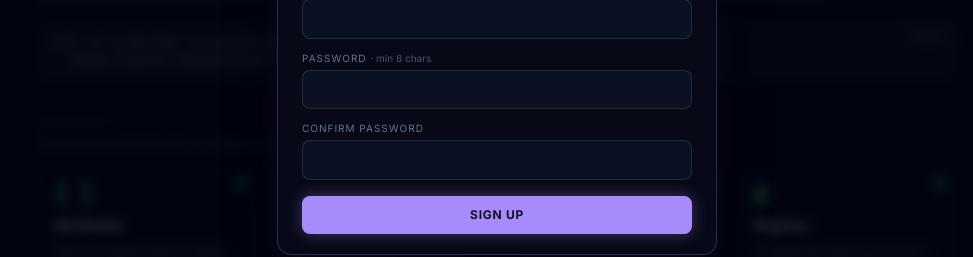
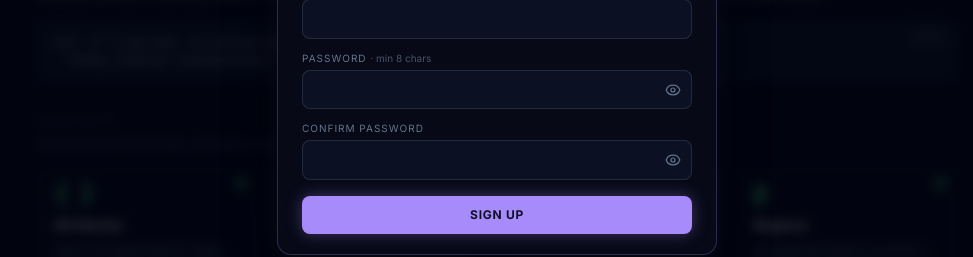
Before and after one commit to jaggannadhan/OmnesVident, a React (Vite) app in the folder frontend_portal/: page /api-docs in a window 1280 px wide. Both pictures are taken after a click on the button "GET AN API KEY". Shown: the part 380-637 px from the top of the page, without its empty margins (143-1116 px from the left). Built offline with nearby package versions, Linux system fonts and the light colour scheme; no server answers.

Commit message:
fix login

```diff
--- a/frontend_portal/src/components/LoginModal.tsx
+++ b/frontend_portal/src/components/LoginModal.tsx
@@ -1,6 +1,7 @@
 import { useEffect, useState } from "react";
 import { createPortal } from "react-dom";
 import { useAuth } from "../hooks/useAuth";
+import { PasswordInput } from "./PasswordInput";
 
 interface LoginModalProps {
   open:         boolean;
@@ -111,8 +112,8 @@ export function LoginModal({ open, onClose, onSwitchToSignup }: LoginModalProps)
 
           <label style={{ display: "flex", flexDirection: "column", gap: "4px" }}>
             <span style={{ fontSize: "10px", textTransform: "uppercase", letterSpacing: "0.1em", color: "#64748b" }}>Password</span>
-            <input
-              type="password" autoComplete="current-password" required
+            <PasswordInput
+              autoComplete="current-password" required
               value={password} onChange={(e) => setPassword(e.target.value)}
               style={{
                 background: "rgba(15,23,42,0.6)",
--- /dev/null
+++ b/frontend_portal/src/components/PasswordInput.tsx
@@ -0,0 +1,80 @@
+import { useState, forwardRef } from "react";
+
+/**
+ * PasswordInput — a single-line password field with a "show/hide" eye toggle.
+ * Forwards every input prop through to the underlying <input>; just wraps it
+ * in a relative container and overlays an icon button on the right edge.
+ */
+type PasswordInputProps = React.InputHTMLAttributes<HTMLInputElement>;
+
+function EyeIcon() {
+  // Heroicons-style "eye" outline
+  return (
+    <svg
+      width="16" height="16" viewBox="0 0 20 20" fill="none"
+      stroke="currentColor" strokeWidth="1.5" strokeLinecap="round" strokeLinejoin="round"
+      aria-hidden="true"
+    >
+      <path d="M1.5 10C2.7 6.5 6.1 4 10 4s7.3 2.5 8.5 6c-1.2 3.5-4.6 6-8.5 6s-7.3-2.5-8.5-6Z" />
+      <circle cx="10" cy="10" r="2.5" />
+    </svg>
+  );
+}
+
+function EyeOffIcon() {
+  return (
+    <svg
+      width="16" height="16" viewBox="0 0 20 20" fill="none"
+      stroke="currentColor" strokeWidth="1.5" strokeLinecap="round" strokeLinejoin="round"
+      aria-hidden="true"
+    >
+      <path d="M3 3l14 14" />
+      <path d="M9.5 4.07A7.6 7.6 0 0 1 10 4c3.9 0 7.3 2.5 8.5 6a8.55 8.55 0 0 1-2.9 4" />
+      <path d="M6.5 6.5C4.34 7.6 2.55 9.5 1.5 12 2.7 15.5 6.1 18 10 18c1.43 0 2.8-.34 4.02-.95" />
+      <path d="M8.5 8.5a2.5 2.5 0 0 0 3 3" />
+    </svg>
+  );
+}
+
+export const PasswordInput = forwardRef<HTMLInputElement, PasswordInputProps>(
+  function PasswordInput({ style, ...rest }, ref) {
+    const [shown, setShown] = useState(false);
+
+    return (
+      <div style={{ position: "relative", display: "flex", alignItems: "stretch" }}>
+        <input
+          ref={ref}
+          {...rest}
+          type={shown ? "text" : "password"}
+          style={{ ...style, paddingRight: "36px", width: "100%" }}
+        />
+        <button
+          type="button"
+          onClick={() => setShown((s) => !s)}
+          tabIndex={-1}
+          aria-label={shown ? "Hide password" : "Show password"}
+          title={shown ? "Hide password" : "Show password"}
+          style={{
+            position: "absolute",
+            right: "6px",
+            top: "50%",
+            transform: "translateY(-50%)",
+            background: "none",
+            border: "none",
+            padding: "5px",
+            display: "inline-flex",
+            alignItems: "center",
+            justifyContent: "center",
+            color: shown ? "#a78bfa" : "#64748b",
+            cursor: "pointer",
+            transition: "color 0.15s ease",
+          }}
+          onMouseEnter={(e) => (e.currentTarget.style.color = shown ? "#c4b5fd" : "#94a3b8")}
+          onMouseLeave={(e) => (e.currentTarget.style.color = shown ? "#a78bfa" : "#64748b")}
+        >
+          {shown ? <EyeOffIcon /> : <EyeIcon />}
+        </button>
+      </div>
+    );
+  }
+);
--- a/frontend_portal/src/components/SignupModal.tsx
+++ b/frontend_portal/src/components/SignupModal.tsx
@@ -1,6 +1,7 @@
 import { useEffect, useRef, useState } from "react";
 import { createPortal } from "react-dom";
 import { useAuth } from "../hooks/useAuth";
+import { PasswordInput } from "./PasswordInput";
 
 const API_BASE = (import.meta.env.VITE_API_BASE_URL as string | undefined) ?? "/api";
 
@@ -176,8 +177,8 @@ export function SignupModal({ open, onClose, onSuccess, onSwitchToLogin }: Signu
             <span style={{ fontSize: "10px", textTransform: "uppercase", letterSpacing: "0.1em", color: "#64748b" }}>
               Password <span style={{ color: "#475569", textTransform: "none", letterSpacing: 0 }}>· min {PASSWORD_MIN} chars</span>
             </span>
-            <input
-              type="password" value={pw} required minLength={PASSWORD_MIN} maxLength={128}
+            <PasswordInput
+              value={pw} required minLength={PASSWORD_MIN} maxLength={128}
               autoComplete="new-password"
               onChange={(e) => setPw(e.target.value)}
               style={inputBaseStyle} onFocus={focusOn} onBlur={blurOn}
@@ -186,8 +187,8 @@ export function SignupModal({ open, onClose, onSuccess, onSwitchToLogin }: Signu
 
           <label style={{ display: "flex", flexDirection: "column", gap: "4px" }}>
             <span style={{ fontSize: "10px", textTransform: "uppercase", letterSpacing: "0.1em", color: "#64748b" }}>Confirm password</span>
-            <input
-              type="password" value={pw2} required minLength={PASSWORD_MIN} maxLength={128}
+            <PasswordInput
+              value={pw2} required minLength={PASSWORD_MIN} maxLength={128}
               autoComplete="new-password"
               onChange={(e) => setPw2(e.target.value)}
               aria-invalid={pwMismatch || undefined}
```
